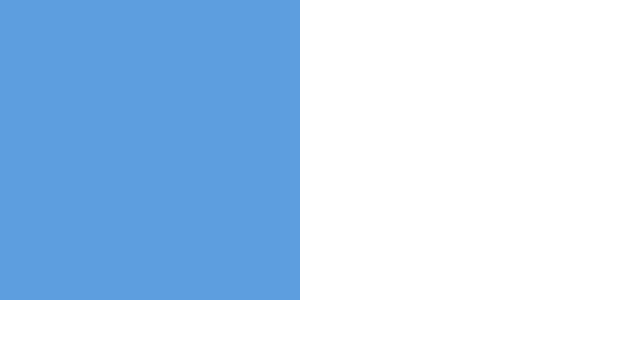
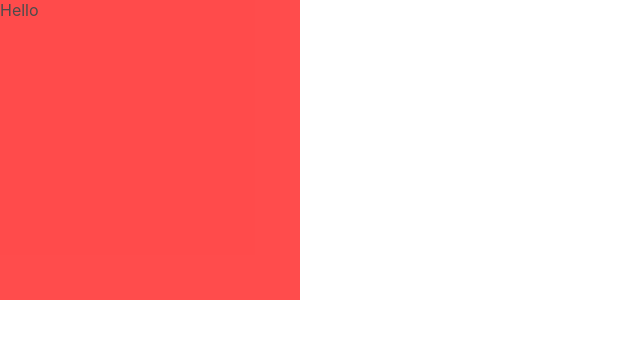
Before and after one commit to OmarThinks/Material-UI-Project, a React (Create React App) app in the folder src/: page /f-1-1 in a window 1280 px wide. Shown: the top 338 px of the page, without its empty margins (0-640 px from the left). Built offline with nearby package versions, Linux system fonts and the light colour scheme.

Commit message:
Used Span with Box

```diff
--- a/src/src/Lessons/F_Layout/01)Box/01.js
+++ b/src/src/Lessons/F_Layout/01)Box/01.js
@@ -4,15 +4,17 @@ import Box from '@mui/material/Box';
 export default function BoxSx() {
   return (
     <Box
+    //component="span"
       sx={{
         width: 300,
         height: 300,
         backgroundColor: 'primary.dark',
         '&:hover': {
-          backgroundColor: 'primary.main',
+          backgroundColor: 'red',
           opacity: [0.9, 0.8, 0.7],
         },
       }}
-    />
+    >Hello
+      </Box>
   );
 }
```
